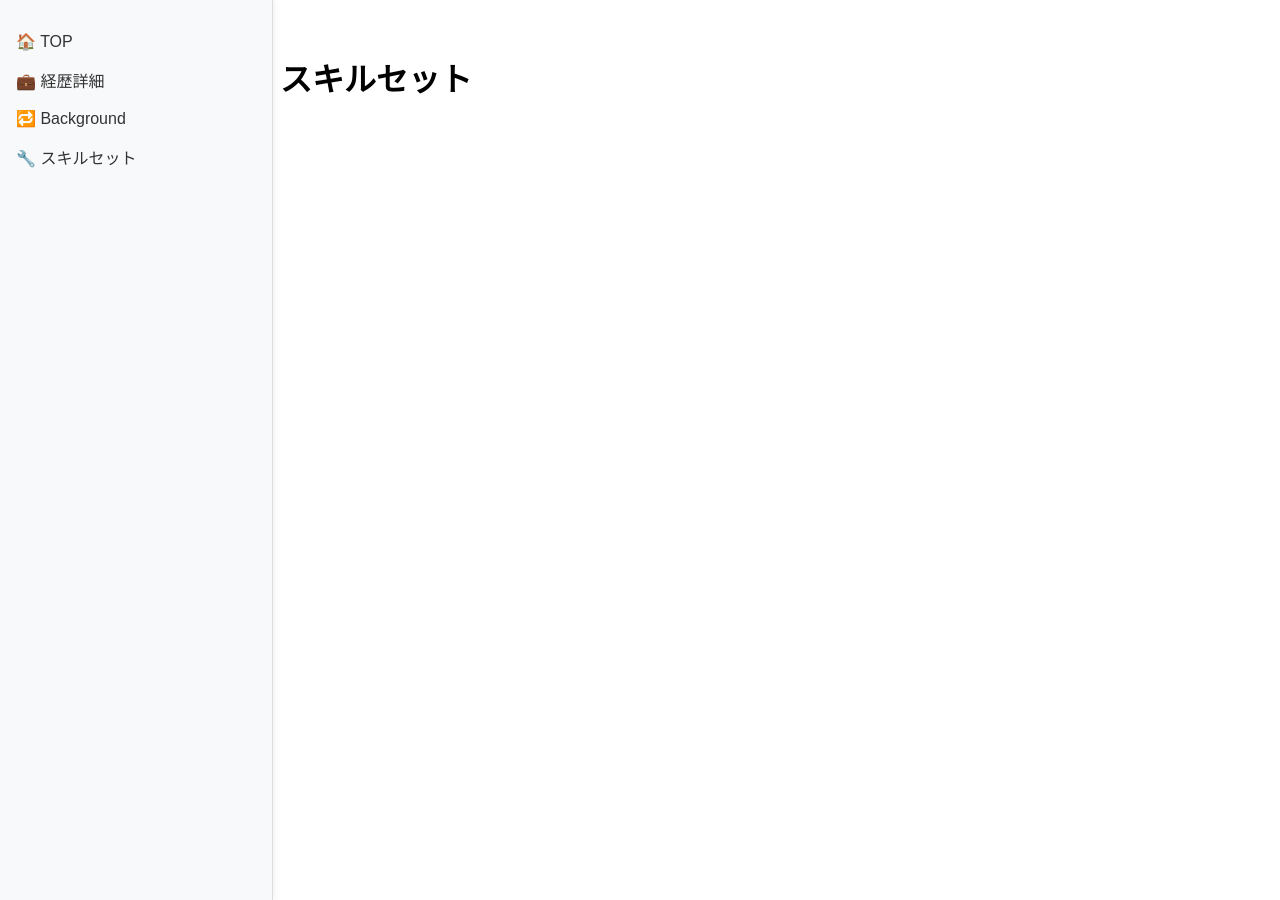
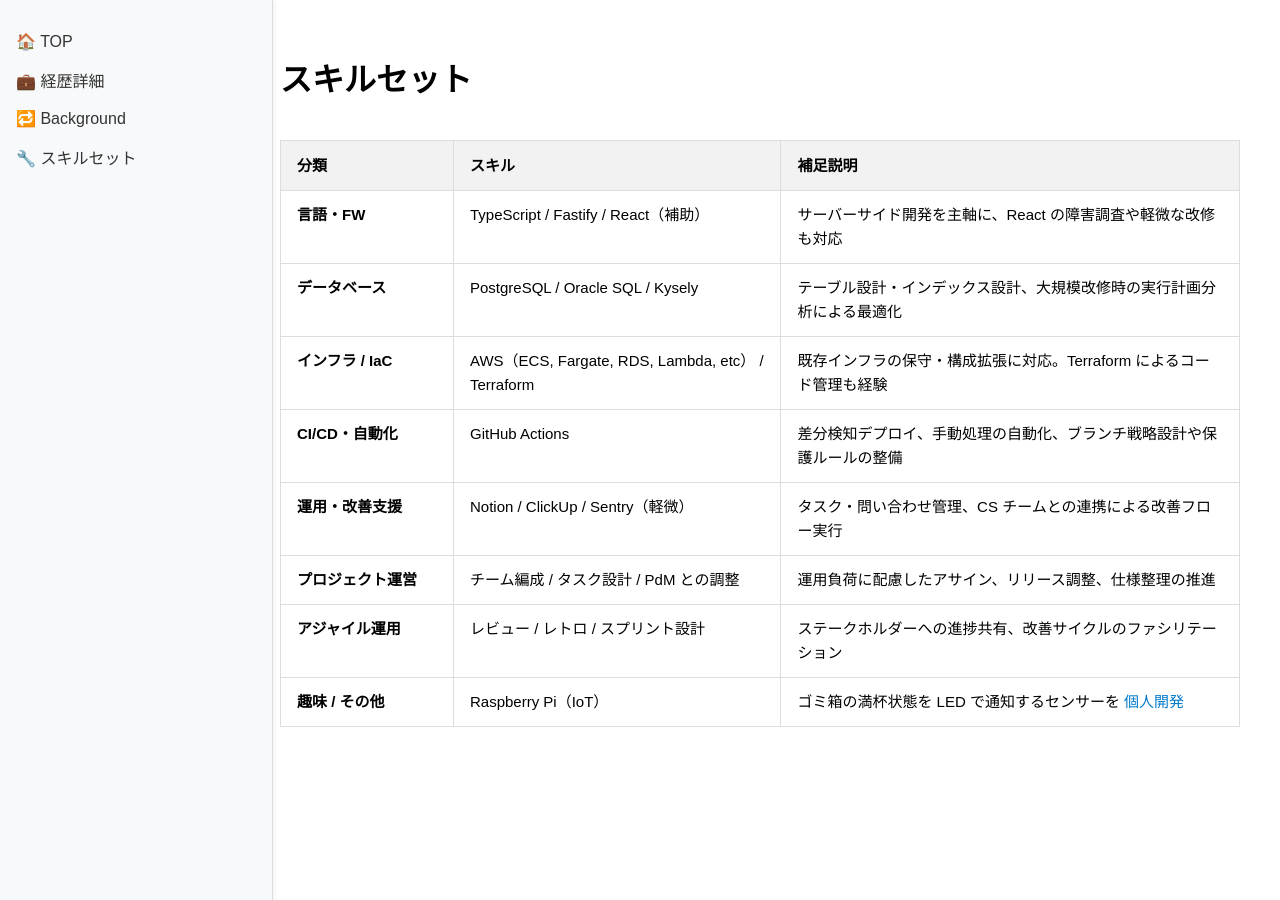
Before and after one commit to EjiOsa/resume, a Jekyll site: the page built from docs/skills.md, in a window 1280 px wide. Built offline with Jekyll 4.4.1, drawn with Linux system fonts in a browser that asks for light colours.

Commit message:
feat: 職務経歴の修正・スキルセットを記載・その他の微修正

```diff
--- a/docs/assets/style.css
+++ b/docs/assets/style.css
@@ -89,3 +89,47 @@
     font-style: italic;
     color: #555;
   }
+
+/* ==========================
+    テーブル表示用スタイル
+   ========================== */
+   table {
+    width: 100%;
+    border-collapse: collapse;
+    margin-top: 2rem;
+    margin-bottom: 2rem;
+    font-size: 15px;
+  }
+
+  th,
+  td {
+    border: 1px solid #ddd;
+    padding: 12px 16px;
+    text-align: left;
+    vertical-align: top;
+  }
+
+  th {
+    background-color: #f2f2f2;
+    font-weight: bold;
+    white-space: nowrap;
+  }
+
+  td {
+    word-break: break-word;
+    line-height: 1.6;
+  }
+
+  @media (max-width: 768px) {
+    table {
+      display: block;
+      overflow-x: auto;
+      white-space: nowrap;
+    }
+  }
+
+  th:first-child,
+  td:first-child {
+    min-width: 140px; /* 必要に応じて調整（例：160px, 180pxなど） */
+    white-space: nowrap; /* 改行を防ぐなら追加 */
+  }
--- a/docs/skills.md
+++ b/docs/skills.md
@@ -2,3 +2,14 @@
 layout: default
 title: スキルセット
 ---
+
+| 分類                 | スキル                                            | 補足説明                                                                                                                                                         |
+| -------------------- | ------------------------------------------------- | ---------------------------------------------------------------------------------------------------------------------------------------------------------------- |
+| **言語・FW**         | TypeScript / Fastify / React（補助）              | サーバーサイド開発を主軸に、React の障害調査や軽微な改修も対応                                                                                                   |
+| **データベース**     | PostgreSQL / Oracle SQL / Kysely                  | テーブル設計・インデックス設計、大規模改修時の実行計画分析による最適化                                                                                           |
+| **インフラ / IaC**   | AWS（ECS, Fargate, RDS, Lambda, etc） / Terraform | 既存インフラの保守・構成拡張に対応。Terraform によるコード管理も経験                                                                                             |
+| **CI/CD・自動化**    | GitHub Actions                                    | 差分検知デプロイ、手動処理の自動化、ブランチ戦略設計や保護ルールの整備                                                                                           |
+| **運用・改善支援**   | Notion / ClickUp / Sentry（軽微）                 | タスク・問い合わせ管理、CS チームとの連携による改善フロー実行                                                                                                    |
+| **プロジェクト運営** | チーム編成 / タスク設計 / PdM との調整            | 運用負荷に配慮したアサイン、リリース調整、仕様整理の推進                                                                                                         |
+| **アジャイル運用**   | レビュー / レトロ / スプリント設計                | ステークホルダーへの進捗共有、改善サイクルのファシリテーション                                                                                                   |
+| **趣味 / その他**    | Raspberry Pi（IoT）                               | ゴミ箱の満杯状態を LED で通知するセンサーを <a href="https://zenn.dev/team_delta/articles/3ee759ceda3092" target="_blank" rel="noopener noreferrer">個人開発</a> |
```
Also changed, not shown: docs/experience.md (+15 -9 lines), docs/README.md (added), 1 other file.
